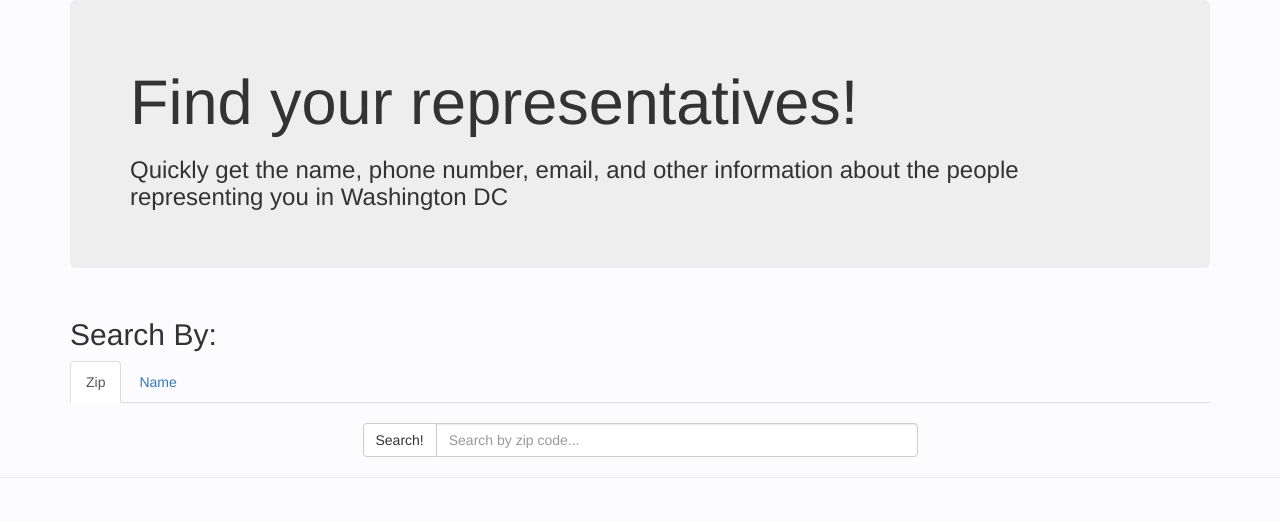
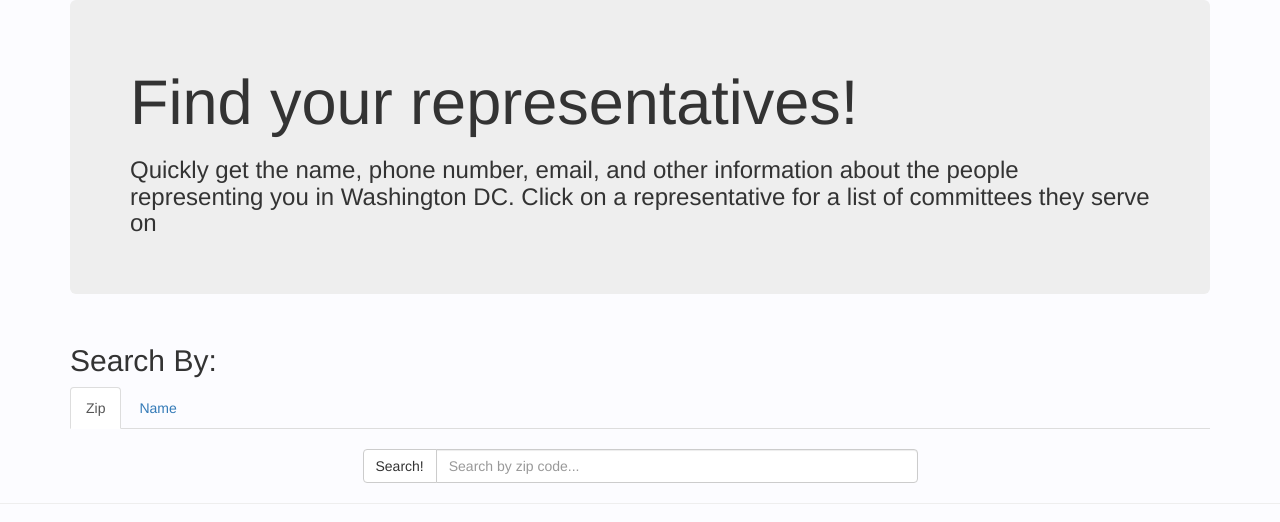
Before and after one commit to SHDavies/PERSONAL-PROJECT-no-server-project, a plain HTML site: page index.html at #/zipSearch in a window 1280 px wide. Drawn offline with nearby package versions, Linux system fonts and the light colour scheme; some packages are replaced by stand-ins of ours.

Commit message:
Updated jumbotron and committee results box

```diff
--- a/index.html
+++ b/index.html
@@ -9,7 +9,7 @@
 <div class="container">
 	<div class="jumbotron">
 	  <h1>Find your representatives!</h1>
-	  <h3>Quickly get the name, phone number, email, and other information about the people representing you in Washington DC</h3>
+	  <h3>Quickly get the name, phone number, email, and other information about the people representing you in Washington DC. Click on a representative for a list of committees they serve on</h3>
 	</div>
 </div>
 
--- a/routes/zipController.js
+++ b/routes/zipController.js
@@ -6,4 +6,8 @@ app.controller('zipController', function($scope, polService, committeeService) {
 		})
 		$scope.zipSearchBox = '';
 	};
+
+	$scope.committeeSearch = function(repId) {
+		return committeeService.committeeSearch(repId);
+	};
 })
--- a/routes/zipRoute.html
+++ b/routes/zipRoute.html
@@ -21,6 +21,6 @@
 <hr>
 <div class="container">
 	<div class="row" ng-repeat="rep in representatives">
-		<results-dir></results-dir>
+		<results-dir search="committeeSearch" rep="rep" showCommittee="false" committees="committees"></results-dir>
 	</div>
 </div>
```
Also changed, not shown: js/directives/committeesTmpl.html (+1 -0 lines).
